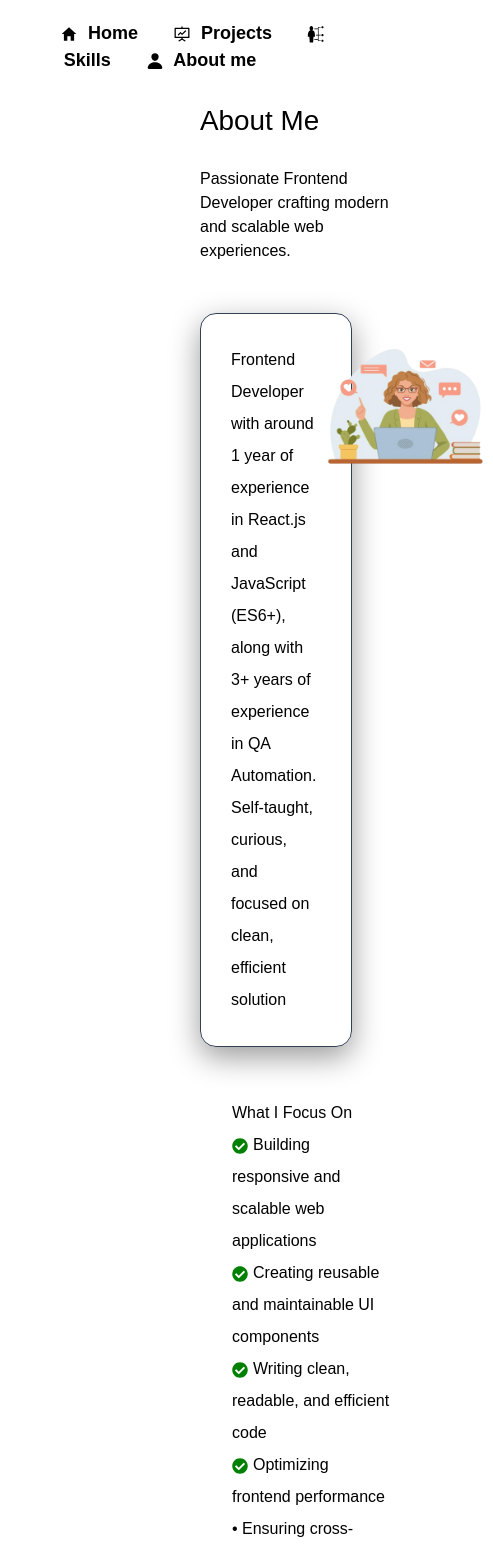
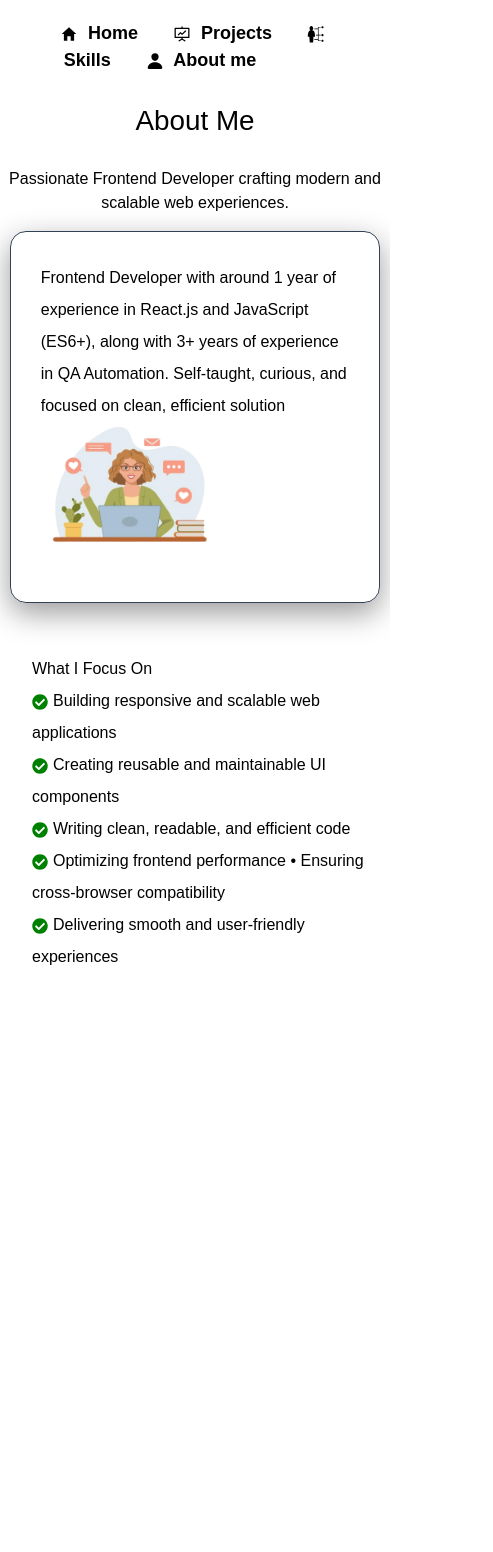
Before and after one commit to Shreejad123/shreeja_portfolio, a React (Vite) app: page /about in a window 390 px wide. Shown: the top 1552 px of the page, 493 px wide, since content can reach past the window. After the commit the page ends 989 px from the top, so only its background shows below. Built offline with nearby package versions, Linux system fonts and the light colour scheme.

Commit message:
made about page smartphoneresponisvness

```diff
--- a/src/components/about.module.css
+++ b/src/components/about.module.css
@@ -6,13 +6,18 @@
   transition: all 0.3s ease;
   width: 80%;
   height: 40%;
-  margin-right: 20px;
+
   display: flex;
   line-height: 2;
   animation: 1.5s fadeInUp;
   margin-top: 50px;
 }
-
+.card {
+  margin: auto;
+}
+.cards {
+  margin: auto;
+}
 @keyframes fadeInUp {
   0% {
     transform: translateY(100%);
@@ -35,11 +40,10 @@
 }
 
 .section {
-  margin-left: 200px;
   animation: 1.5s fadeInUp;
 }
 .header {
-  margin-left: 200px;
+  text-align: center;
   margin-top: 30px;
   animation: 1.5s fadeInUp;
 }
@@ -48,6 +52,8 @@
   display: flex;
   animation: 1.5s fadeInUp;
   line-height: 2;
+  align-items: center;
+  justify-content: center;
 }
 .techstack {
   margin-left: 50px;
@@ -56,3 +62,10 @@
 ul {
   list-style: none;
 }
+@media only screen and (max-width: 600px) {
+  .card {
+    display: grid;
+    width: 95%;
+    grid-template-columns: 1fr;
+  }
+}
```
